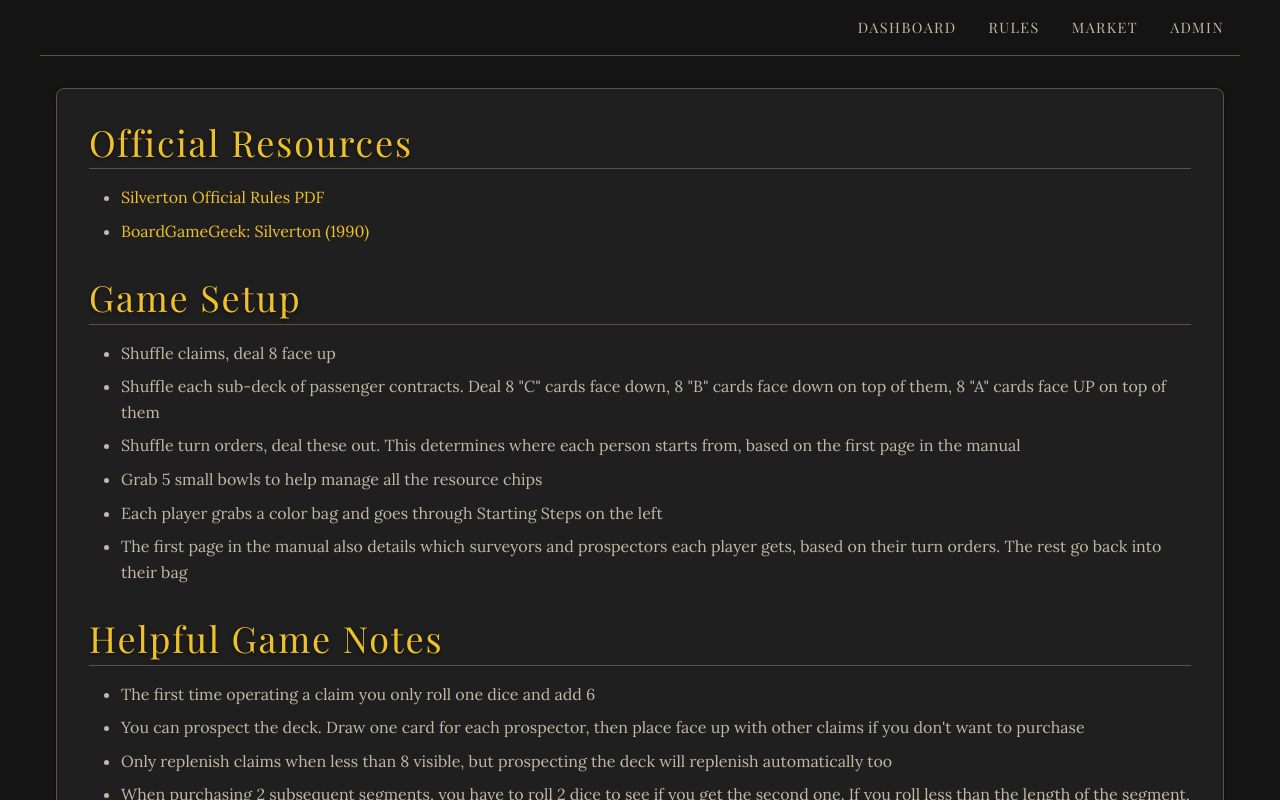
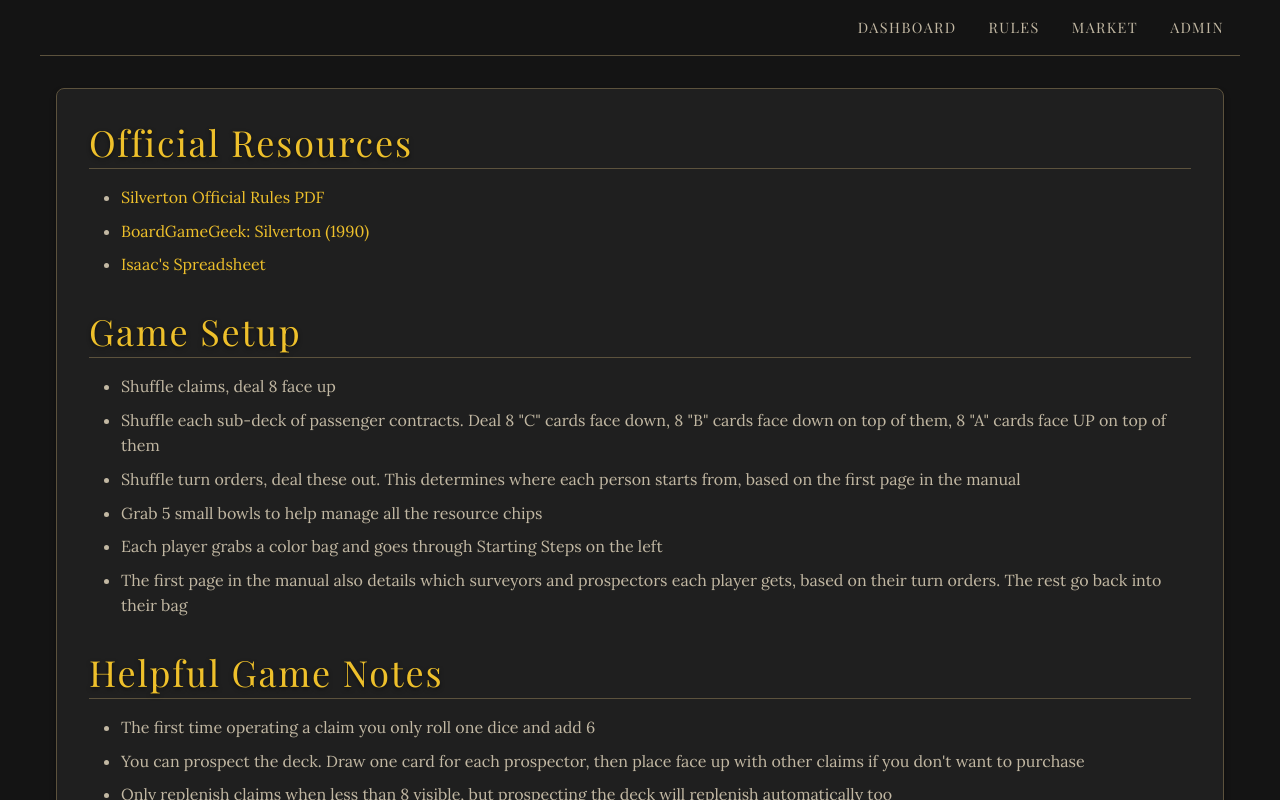
Before and after one commit to aciccarello/silverton, a SvelteKit app: page /rules in a window 1280 px wide. Shown: the top 800 px of the page. Built offline with nearby package versions, Linux system fonts and the light colour scheme; a web font is replaced by a local one.

Commit message:
add spreadsheet link

```diff
--- a/src/routes/rules/+page.svelte
+++ b/src/routes/rules/+page.svelte
@@ -8,6 +8,7 @@
   <ul>
     <li><a href="https://board-game-rules.com/wp-content/uploads/2025/01/silverton_Official-Rules.pdf" target="_blank" rel="noopener noreferrer">Silverton Official Rules PDF</a></li>
     <li><a href="https://boardgamegeek.com/boardgame/511/silverton" target="_blank" rel="noopener noreferrer">BoardGameGeek: Silverton (1990)</a></li>
+    <li><a href="https://docs.google.com/spreadsheets/d/1-3tTmVOYEiv-pRnBoSkhal4yXAGd41lmZclD9r9ok6Y/edit?usp=sharing" target="_blank" rel="noopener noreferrer">Isaac's Spreadsheet</a></li>
   </ul>
   <h2>Game Setup</h2>
   <ul>
```
